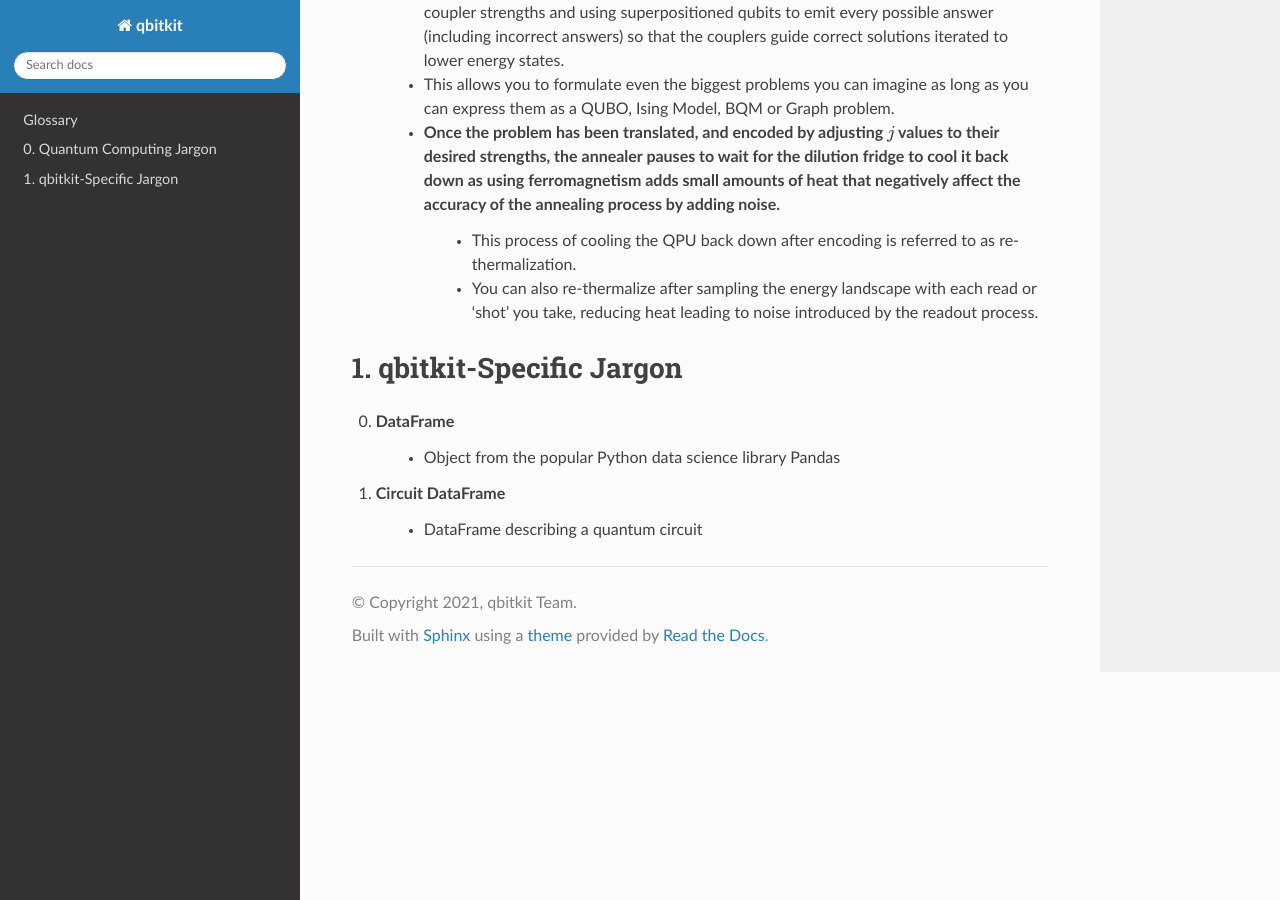
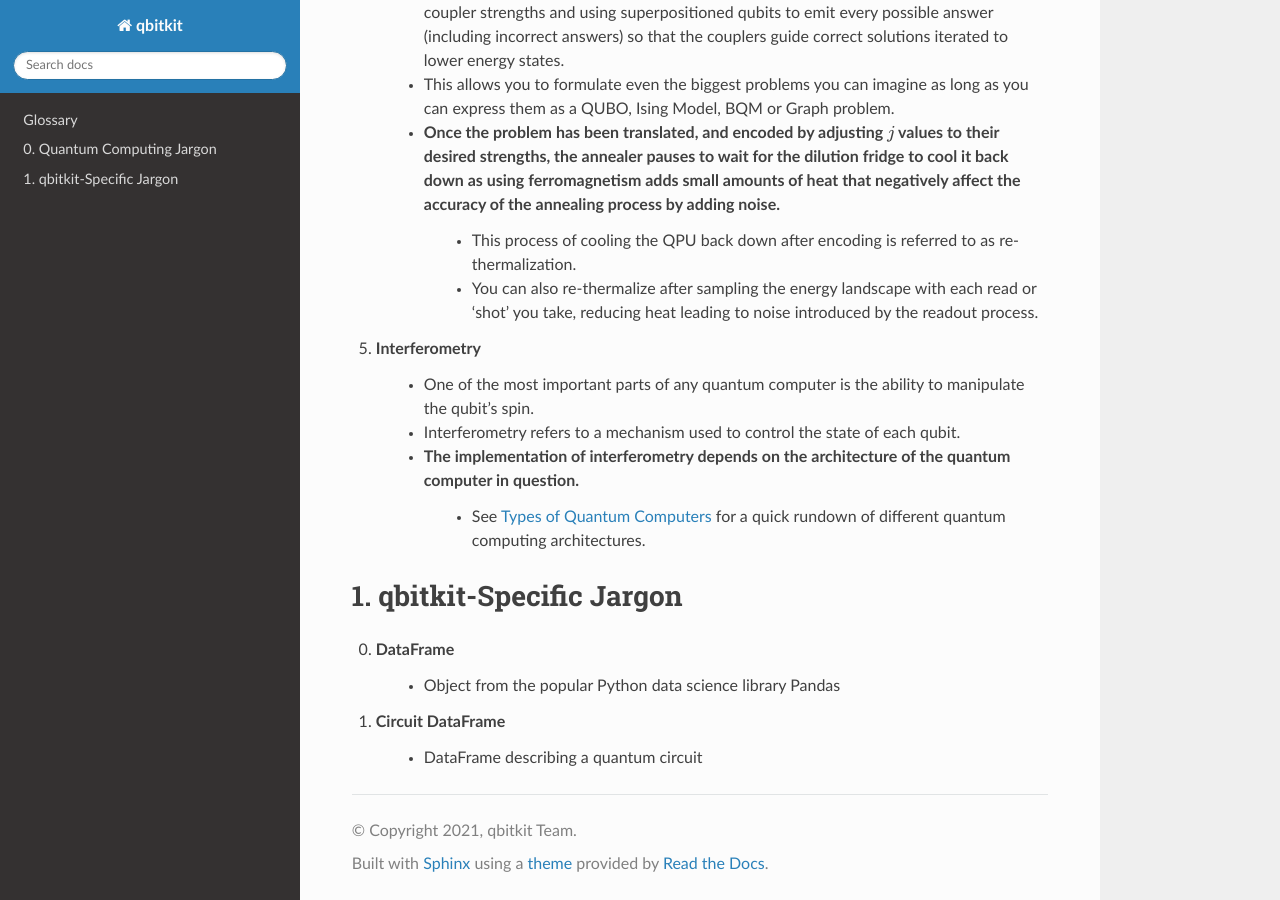
Before and after one commit to qbitkit/qbitkit, a Sphinx documentation site: the page built from doc/sphinx/glossary.rst, in a window 1280 px wide and 900 px high, scrolled down 1666 px. Built offline with Sphinx 7.4.7 and the Read the Docs theme 2.0.0, drawn with Linux system fonts in a browser that asks for light colours.

Commit message:
:new: :pencil: Add Interferometry to the Glossary

```diff
--- a/doc/sphinx/glossary.rst
+++ b/doc/sphinx/glossary.rst
@@ -50,6 +50,12 @@ making our explanations of things more accessible.
         * This process of cooling the QPU back down after encoding is referred to as re-thermalization.
         * You can also re-thermalize after sampling the energy landscape with each read or 'shot' you take, reducing heat leading to noise introduced by the readout process.
 
+5) Interferometry
+    * One of the most important parts of any quantum computer is the ability to manipulate the qubit's spin.
+    * Interferometry refers to a mechanism used to control the state of each qubit.
+    * The implementation of interferometry depends on the architecture of the quantum computer in question.
+        * See :doc:`computer_types` for a quick rundown of different quantum computing architectures.
+
 1. qbitkit-Specific Jargon
 ==========================
 0) DataFrame
```
